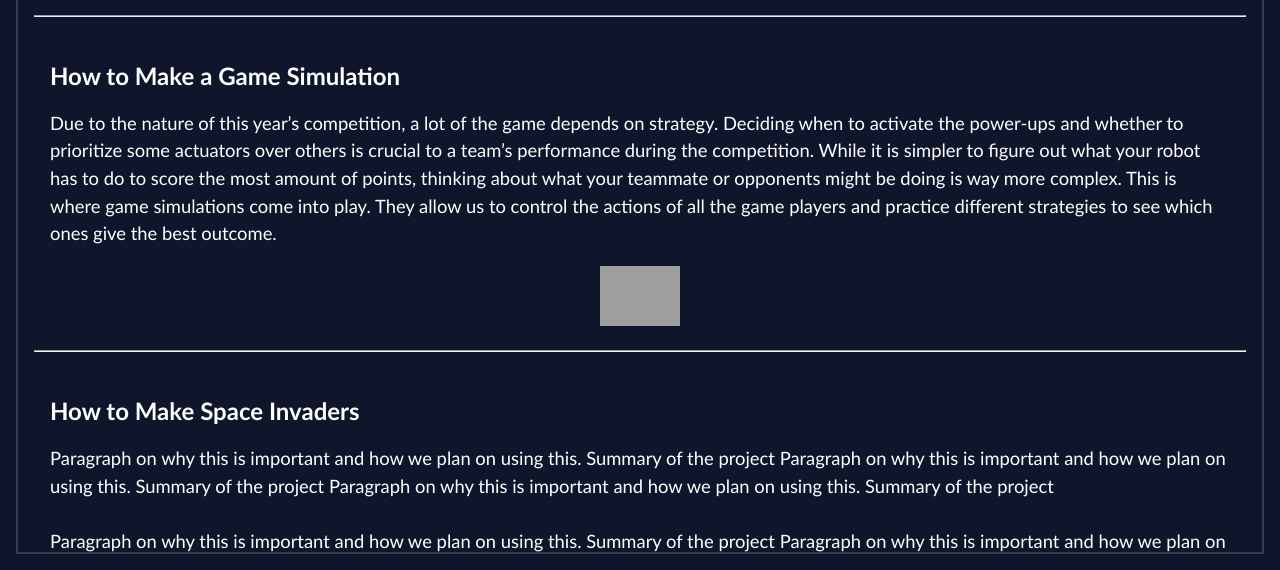
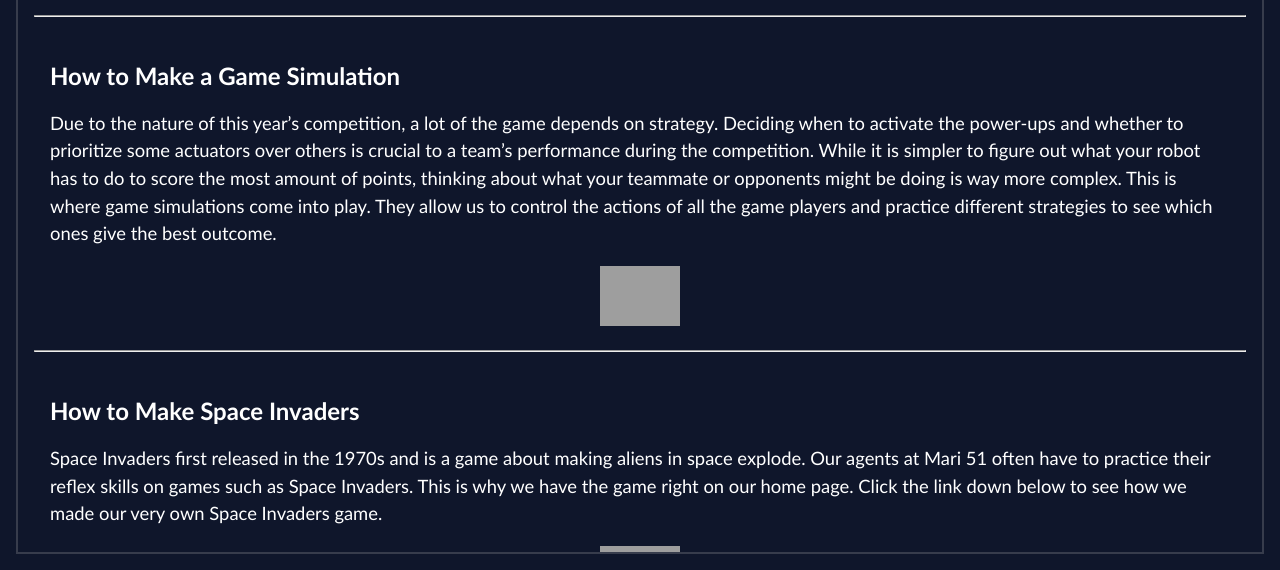
Before and after one commit to JanPat/marianopolis-robotics-2020, a plain HTML site: page en/tutorial.html in a window 1280 px wide. Shown: the part 230-800 px from the top of the page. Drawn offline with Linux system fonts and the light colour scheme; grey boxes are pictures that could not be loaded.

Commit message:
Update tutorial.html

```diff
--- a/en/tutorial.html
+++ b/en/tutorial.html
@@ -242,30 +242,7 @@
                 How to Make Space Invaders
               </h2>
               <p>
-                Paragraph on why this is important and how we plan on using
-                this. Summary of the project Paragraph on why this is important
-                and how we plan on using this. Summary of the project Paragraph
-                on why this is important and how we plan on using this. Summary
-                of the project
-                <br /><br />
-                Paragraph on why this is important and how we plan on using
-                this. Summary of the project Paragraph on why this is important
-                and how we plan on using this. Summary of the project
-                <br /><br />
-                Paragraph on why this is important and how we plan on using
-                this. Summary of the project Paragraph on why this is important
-                and how we plan on using this. Summary of the project Paragraph
-                on why this is important and how we plan on using this. Summary
-                of the project
-                <br /><br />
-                Paragraph on why this is important and how we plan on using
-                this. Summary of the project Paragraph on why this is important
-                and how we plan on using this. Summary of the project Paragraph
-                on why this is important and how we plan on using this. Summary
-                of the project Paragraph on why this is important and how we
-                plan on using this. Summary of the project Paragraph on why this
-                is important and how we plan on using this. Summary of the
-                project
+                Space Invaders first released in the 1970s and is a game about making aliens in space explode. Our agents at Mari 51 often have to practice their reflex skills on games such as Space Invaders. This is why we have the game right on our home page. Click the link down below to see how we made our very own Space Invaders game.
               </p>
               <div>
                 <img
```
